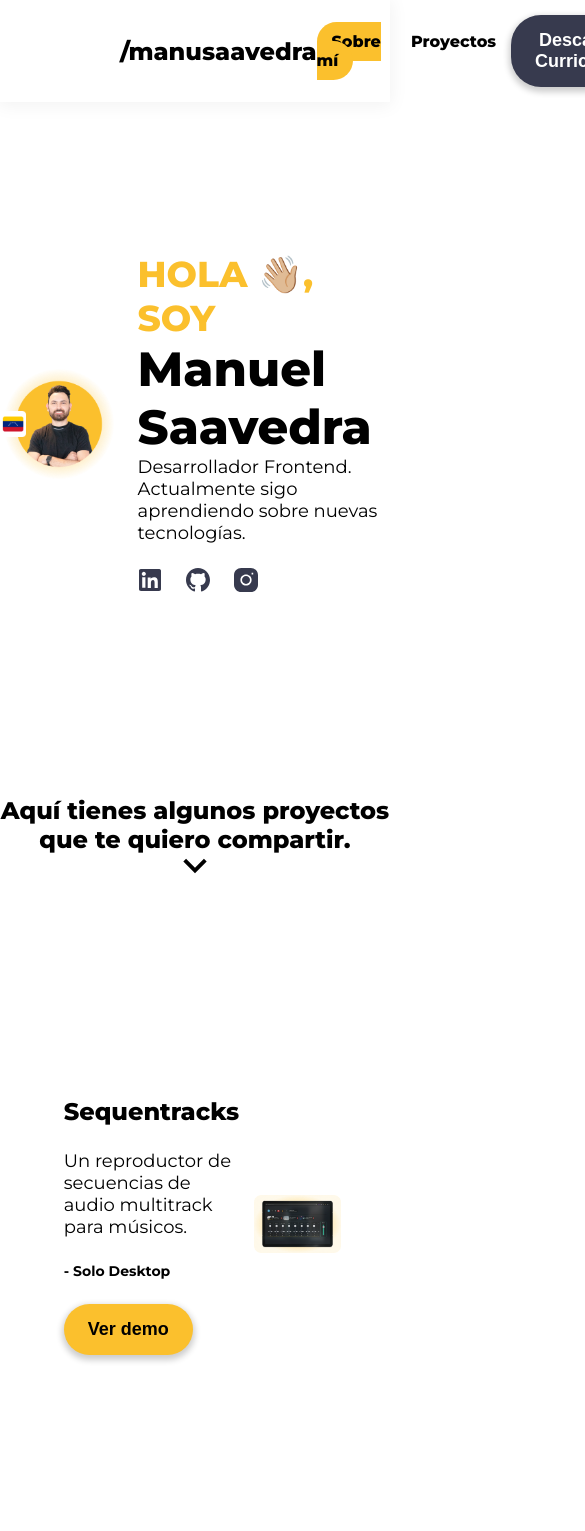
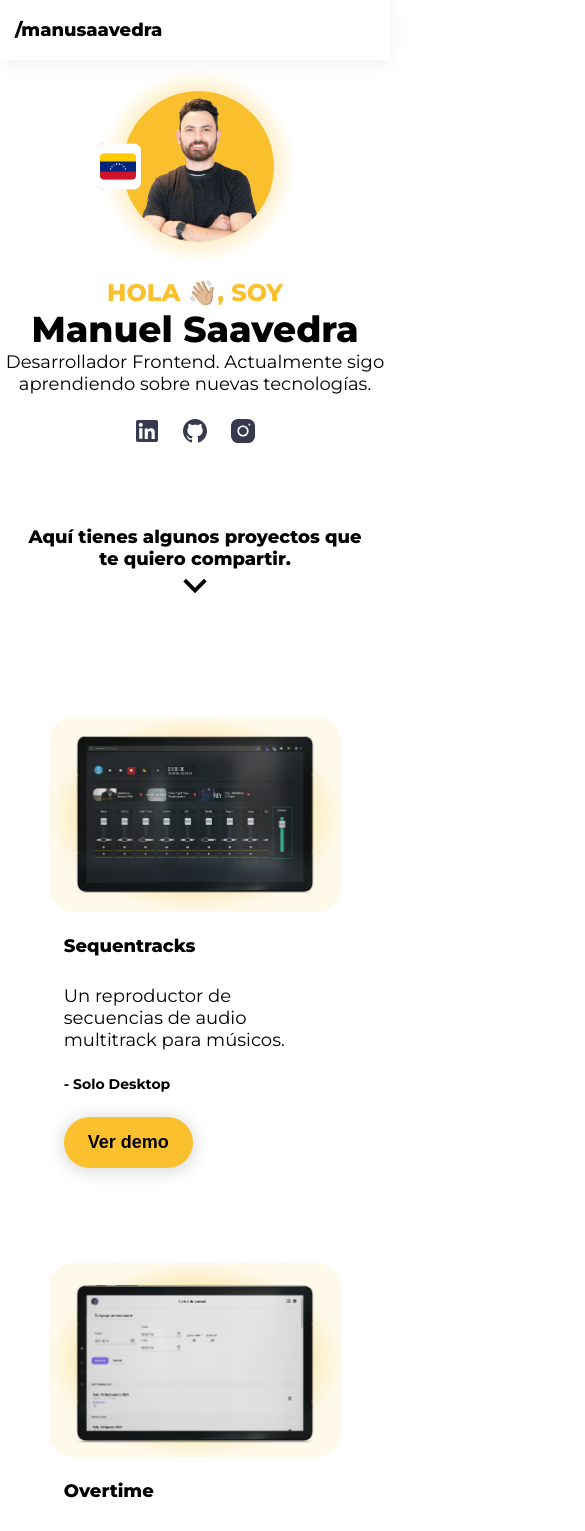
Before and after one commit to manusaavedra/ms-portafolio, a Next.js app: page / in a window 390 px wide. Shown: the top 1531 px of the page, 585 px wide, since content can reach past the window. Built offline with nearby package versions, Linux system fonts and the light colour scheme.

Commit message:
Home page responsive

```diff
--- a/components/Navigation.js
+++ b/components/Navigation.js
@@ -4,7 +4,7 @@ export default function Navigation() {
     return (
         <header>
             <h5>/manusaavedra</h5>
-            <nav>
+            <nav className="hidden-sm">
                 <ul>
                     <li>
                         <ActiveLink activeClassName="active" href="/">
@@ -18,7 +18,7 @@ export default function Navigation() {
                     </li>
                 </ul>
             </nav>
-            <button className="secondary">Descargar Curriculum</button>
+            <button className="secondary hidden-sm ">Descargar Curriculum</button>
         </header>
     )
 }
--- a/components/SocialIcons.js
+++ b/components/SocialIcons.js
@@ -4,13 +4,13 @@ export default function SocialIcons() {
     return (
         <div className="social-icons">
             <a href="https://www.linkedin.com/in/manusaav3dra/" target="_blank" rel="noreferrer">
-                <Image src="/linkedin-icon.svg" width={24} height={24} alt="instagram icon" />
+                <Image src="/linkedin-icon.svg" width={24} height={24} layout="intrinsic" alt="instagram icon" />
             </a>
             <a href="https://github.com/manusaavedra" target="_blank" rel="noreferrer">
-                <Image src="/github-icon.svg" width={24} height={24} alt="instagram icon" />
+                <Image src="/github-icon.svg" width={24} height={24} layout="intrinsic" alt="instagram icon" />
             </a>
             <a href="https://www.instagram.com/manu_saav3dra" target="_blank" rel="noreferrer">
-                <Image src="/instagram-icon.svg" width={24} height={24} alt="instagram icon" />
+                <Image src="/instagram-icon.svg" width={24} height={24} layout="intrinsic" alt="instagram icon" />
             </a>
         </div>
     )
--- a/next.config.js
+++ b/next.config.js
@@ -1,3 +1,6 @@
 module.exports = {
   reactStrictMode: true,
+  images: {
+    imageSizes: [16, 32, 48, 64, 96, 128, 256, 384],
+  }
 }
--- a/pages/_document.js
+++ b/pages/_document.js
@@ -9,7 +9,7 @@ class MyDocument extends Document {
                         href="https://fonts.googleapis.com/css2?family=Inter&display=optional"
                         rel="stylesheet"
                     />
-                    <meta name="viewport" content="width=device-width, initial-scale=1.0" />
+                    <meta name="viewport" content="viewport-fit=cover" />
                     <link rel="preconnect" href="https://fonts.googleapis.com" />
                     <link rel="preconnect" href="https://fonts.gstatic.com" crossOrigin />
                     <link href="https://fonts.googleapis.com/css2?family=Montserrat:wght@400;500;600;700;800;900&display=swap" rel="stylesheet"></link>
--- a/pages/index.js
+++ b/pages/index.js
@@ -43,7 +43,7 @@ export default function Home() {
                 </button>
               </a>
             </div>
-            <div className="item-image">
+            <div className="items-image">
               <Image src="/project-1.png" width={587} height={390} alt="manuel saavedra avatar" />
             </div>
           </article>
--- a/styles/globals.css
+++ b/styles/globals.css
@@ -4,6 +4,7 @@
   --secondary-color: #373A4E;
   --white: #fff;
   --black: #000;
+  --font-size-base: 72px
 }
 
 html,
@@ -24,27 +25,27 @@ a {
 }
 
 h1 {
-  font-size: 72px;
+  font-size: var(--font-size-base);
   font-weight: 900;
 }
 
 h2 {
-  font-size: 62px;
+  font-size: calc(var(--font-size-base) - 10px);
   font-weight: 900;
 }
 
 h3 {
-  font-size: 48px;
+  font-size: calc(var(--font-size-base) - 24px);
   font-weight: 800;
 }
 
 h4 {
-  font-size: 36px;
+  font-size: calc(var(--font-size-base) - 36px);
   font-weight: 800;
 }
 
 h5 {
-  font-size: 24px;
+  font-size: calc(var(--font-size-base) - 48px);
   font-weight: 800;
 }
 
@@ -111,7 +112,7 @@ button {
   text-align: center;
   font-size: 18px;
   font-weight: 800;
-  box-shadow: 0px 3px 6px 2px rgb(0 0 0 / 20%);
+  box-shadow: 0px 2px 17px 2px rgb(0 0 0 / 15%);
   cursor: pointer;
 }
 
@@ -165,6 +166,10 @@ button.secondary {
   margin: 200px auto;
 }
 
+.skills {
+  text-align: center;
+}
+
 .projects-items {
   width: 100%;
   display: flex;
@@ -190,3 +195,74 @@ button.secondary {
   align-items: center;
   gap: 130px;
 }
+
+@media (max-width: 1024px) {
+  header,
+  footer {
+    padding: 15px 15px;
+  }
+
+  .presentation {
+    max-width: 600px;
+    margin: 10px auto;
+    flex-direction: column;
+    text-align: center;
+    gap: 15px;
+  }
+
+  .signal {
+    margin: 160px auto
+  }
+
+  .social-icons {
+    margin: auto;
+  }
+
+  footer {
+    flex-direction: column;
+    gap: 15px;
+    text-align: center;
+  }
+}
+
+@media (max-width: 800px) {
+
+  .presentation > span {
+    max-width: 200px !important;
+    margin: auto !important;
+  }
+
+  .projects, .skills {
+    margin: 100px auto;
+  }
+
+  .skills-content {
+    gap: 70px;
+  }
+
+  .projects-items:nth-child(n+2) {
+    margin: 80px auto;
+  }
+
+  .signal {
+    margin: 60px auto;
+    padding: 15px 20px;
+  }
+
+  .hidden-sm {
+    display: none;
+  }
+
+  .projects-items {
+    flex-direction: column-reverse;
+  }
+
+  h5 {
+    font-size: 18px;
+    margin: 4px 0;
+  }
+
+  :root {
+    --font-size-base: 60px;
+  }
+}
```
Also changed, not shown: public/avatar.png.
